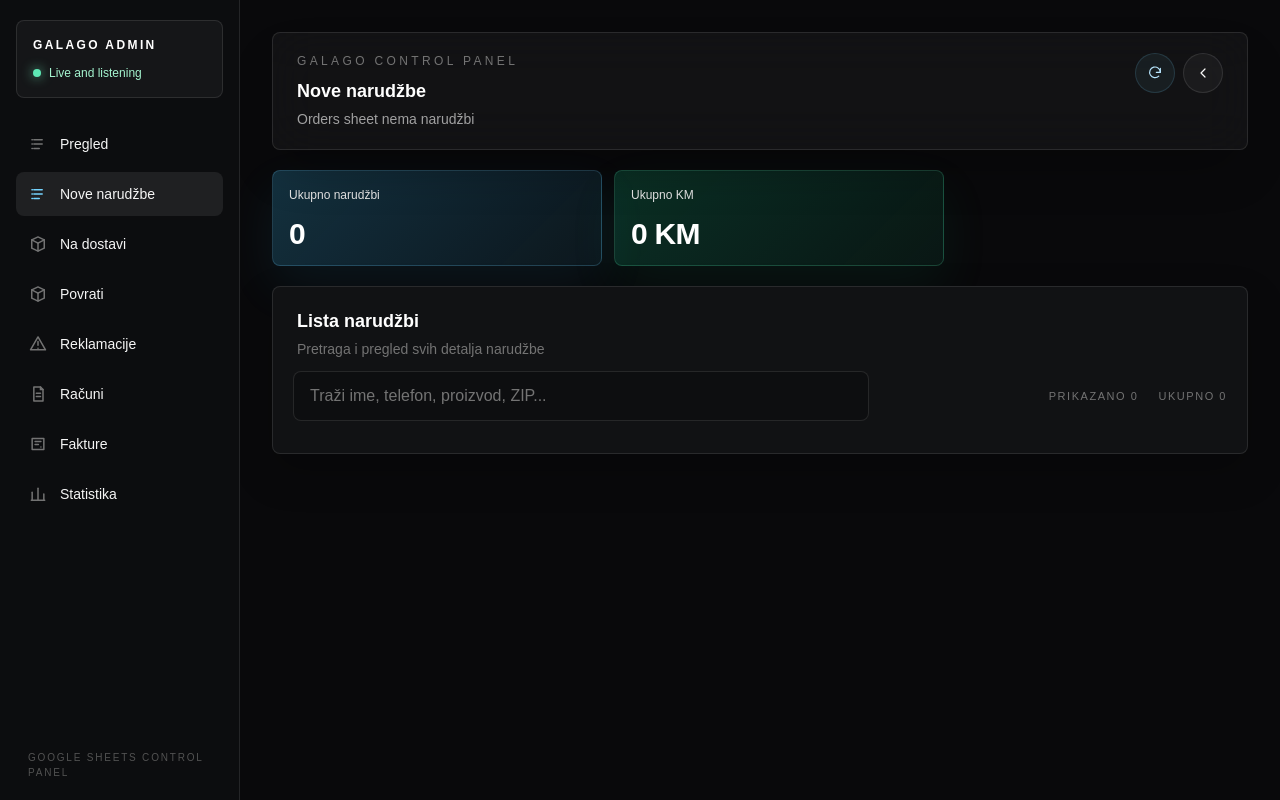
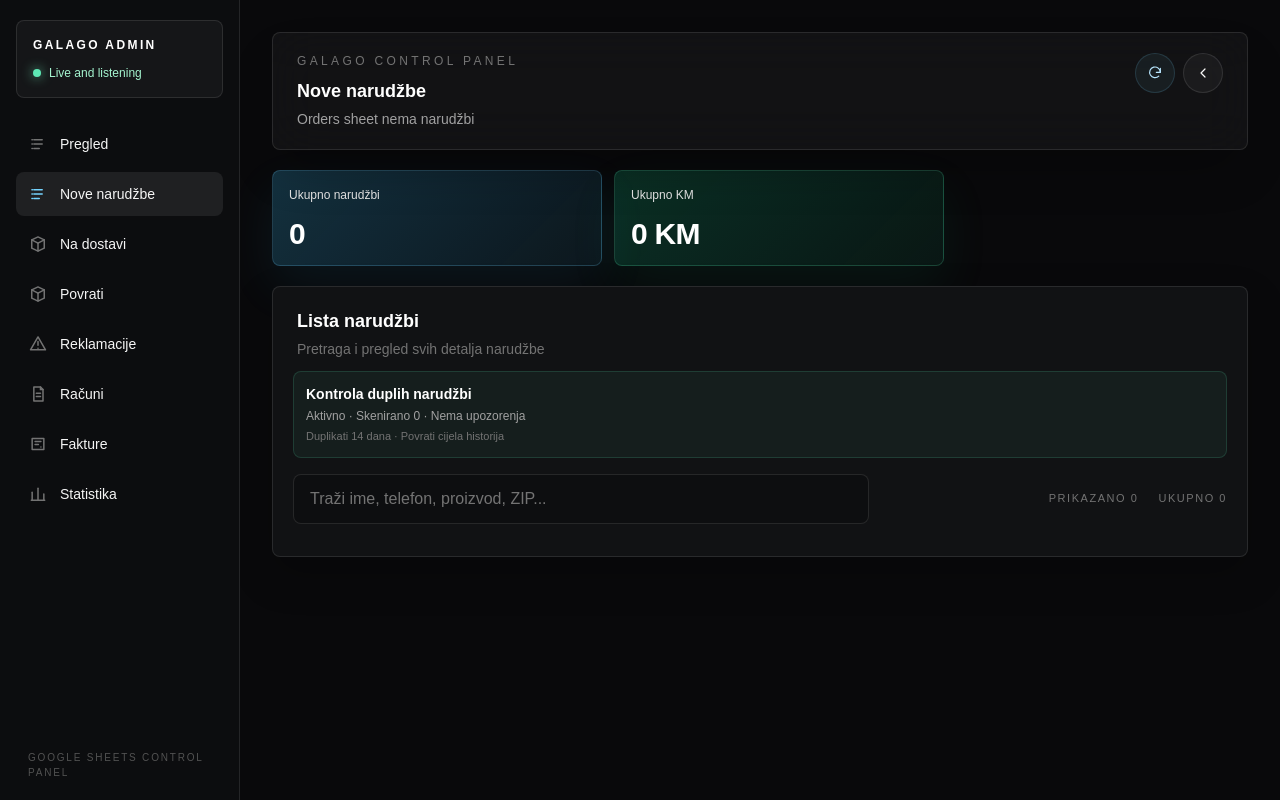
Before and after one commit to GalagoDev/galago-admin, a Next.js app: page /orders in a window 1280 px wide. Built offline with nearby package versions, Linux system fonts and the light colour scheme.

Commit message:
Always show duplicate scan status

```diff
--- a/src/components/order-list-client.tsx
+++ b/src/components/order-list-client.tsx
@@ -162,7 +162,7 @@ export function OrderListClient({
   allowReturns = false,
   allowRestoreToTransit = false,
   searchPlaceholder = "Traži ime, telefon, proizvod, ZIP...",
-  riskAssessments = {},
+  riskAssessments,
 }: {
   orders: SheetOrderRow[];
   allowReturns?: boolean;
@@ -175,15 +175,16 @@ export function OrderListClient({
   const [expandedKeys, setExpandedKeys] = useState<Record<string, boolean>>({});
   const [showRisksOnly, setShowRisksOnly] = useState(false);
 
-  const riskValues = Object.values(riskAssessments);
+  const riskValues = Object.values(riskAssessments ?? {});
   const unresolvedRisks = riskValues.filter((risk) => risk.unresolved);
   const criticalRisks = unresolvedRisks.filter((risk) => risk.level === "critical");
   const excludedRisks = riskValues.filter((risk) => risk.excluded);
+  const hasRiskResults = riskValues.some((risk) => risk.level !== "none" || risk.excluded);
 
   const filteredOrders = useMemo(() => {
     const q = query.trim().toLowerCase();
     return orders.filter((order) => {
-      const risk = riskAssessments[order.sheetRowNumber];
+      const risk = riskAssessments?.[order.sheetRowNumber];
       if (showRisksOnly && !risk?.unresolved && !risk?.excluded) return false;
       if (!q) return true;
       return [order.primalac, order.brojTelefona, order.grad, order.adresa, order.artikal, order.dateLabel]
@@ -208,15 +209,22 @@ export function OrderListClient({
 
   return (
     <>
-      {riskValues.some((risk) => risk.level !== "none" || risk.excluded) ? (
-        <div id="risk-alerts" className="mb-4 rounded-lg border border-red-300/15 bg-red-300/[0.06] p-3">
+      {riskAssessments ? (
+        <div
+          id="risk-alerts"
+          className={`mb-4 rounded-lg border p-3 ${hasRiskResults ? "border-red-300/15 bg-red-300/[0.06]" : "border-emerald-300/15 bg-emerald-300/[0.06]"}`}
+        >
           <div className="flex flex-wrap items-center justify-between gap-3">
             <div>
               <p className="text-sm font-semibold text-white">Kontrola duplih narudžbi</p>
               <p className="mt-1 text-xs text-neutral-400">
-                Za provjeru {unresolvedRisks.length} · Crveno {criticalRisks.length} · Ne šalji {excludedRisks.length}
+                {hasRiskResults
+                  ? `Za provjeru ${unresolvedRisks.length} · Crveno ${criticalRisks.length} · Ne šalji ${excludedRisks.length}`
+                  : `Aktivno · Skenirano ${riskValues.length} · Nema upozorenja`}
               </p>
+              <p className="mt-1 text-[11px] text-neutral-500">Duplikati 14 dana · Povrati cijela historija</p>
             </div>
+            {hasRiskResults ? (
               <button
                 type="button"
                 onClick={() => {
@@ -227,6 +235,7 @@ export function OrderListClient({
               >
                 {showRisksOnly ? "Prikaži sve" : "Samo upozorenja"}
               </button>
+            ) : null}
           </div>
         </div>
       ) : null}
@@ -262,7 +271,7 @@ export function OrderListClient({
           visibleOrders.map((order, index) => {
             const key = `${order.dateLabel}-${order.rowNumber}-${order.brojTelefona}`;
             const expanded = !!expandedKeys[key];
-            const risk = riskAssessments[order.sheetRowNumber];
+            const risk = riskAssessments?.[order.sheetRowNumber];
             return (
               <article
                 key={key}
@@ -338,7 +347,7 @@ export function OrderListClient({
           </div>
           <div className="divide-y divide-white/[0.06]">
             {visibleOrders.map((order, index) => {
-              const risk = riskAssessments[order.sheetRowNumber];
+              const risk = riskAssessments?.[order.sheetRowNumber];
               return (
                 <div
                   key={`${order.dateLabel}-${order.rowNumber}-${order.brojTelefona}`}
```
Lines whose indentation alone changed are shown as unchanged.
